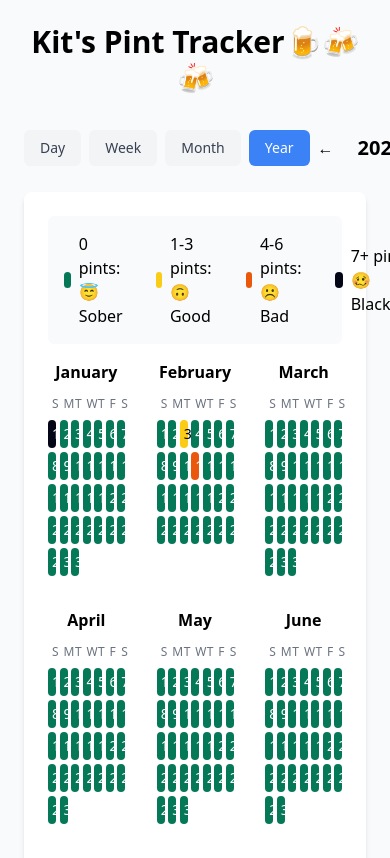
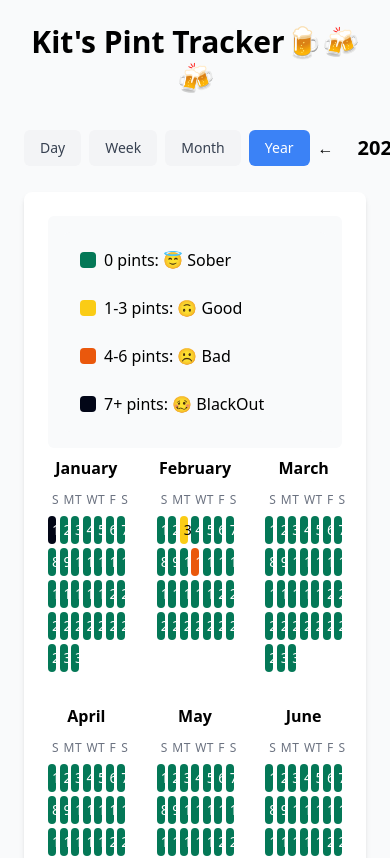
Before and after one commit to saikrishnacelupuri/Pint-Intake-log, a Vue app: page / in a window 390 px wide. Shown: the top 858 px of the page. Built offline with nearby package versions, Linux system fonts and the light colour scheme.

Commit message:
made changes to responsive layout

```diff
--- a/src/components/WaterTracker.vue
+++ b/src/components/WaterTracker.vue
@@ -45,9 +45,7 @@ const getDayColor = (date: Date) => {
   return 'bg-emerald-700 text-white hover:bg-emerald-600' // Sober
 }
 
-const openDialog = (date: Date) => {
-  // This function can be removed as the modal is no longer needed
-}
+
 
 const calendarDays = computed(() => {
   switch (currentView.value) {
@@ -177,10 +175,10 @@ const sortedLogs = computed(() => {
     <div class="bg-white rounded-lg shadow-md p-6 mb-8">
 
           <!-- Color Coding Reference -->
-            <div class="mb-4 p-4 bg-gray-50 rounded-md">
+            <div class="mb-2 p-4 bg-gray-50 rounded-md">
 
-      <div class="flex flex-row gap-6">
-
+             <div class=" p-4 bg-gray-50 rounded-md">
+  <div class="flex flex-col sm:flex-row gap-6">
     <div class="flex items-center">
       <div class="w-4 h-4 rounded bg-emerald-700 mr-2"></div>
       <span>0 pints: 😇 Sober</span>
@@ -190,13 +188,16 @@ const sortedLogs = computed(() => {
       <div class="w-4 h-4 rounded bg-yellow-400 mr-2"></div>
       <span>1-3 pints: 🙃 Good</span>
     </div>
+
     <div class="flex items-center">
       <div class="w-4 h-4 rounded bg-orange-600 mr-2"></div>
       <span>4-6 pints: ☹️ Bad</span>
     </div>
+
     <div class="flex items-center">
       <div class="w-4 h-4 rounded bg-slate-950 mr-2"></div>
       <span>7+ pints: 🥴 BlackOut</span>
+    </div>
   </div>
 </div>
 
```
Lines whose indentation alone changed are shown as unchanged.
